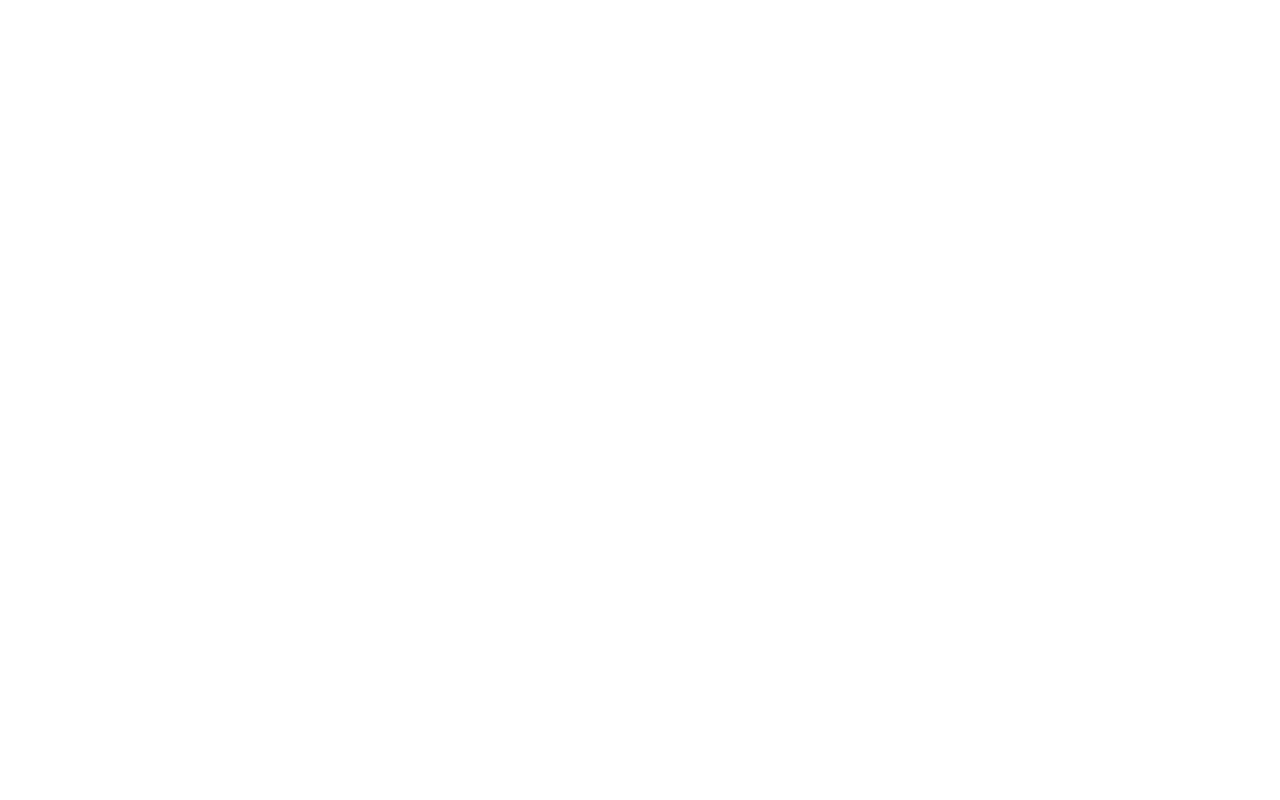
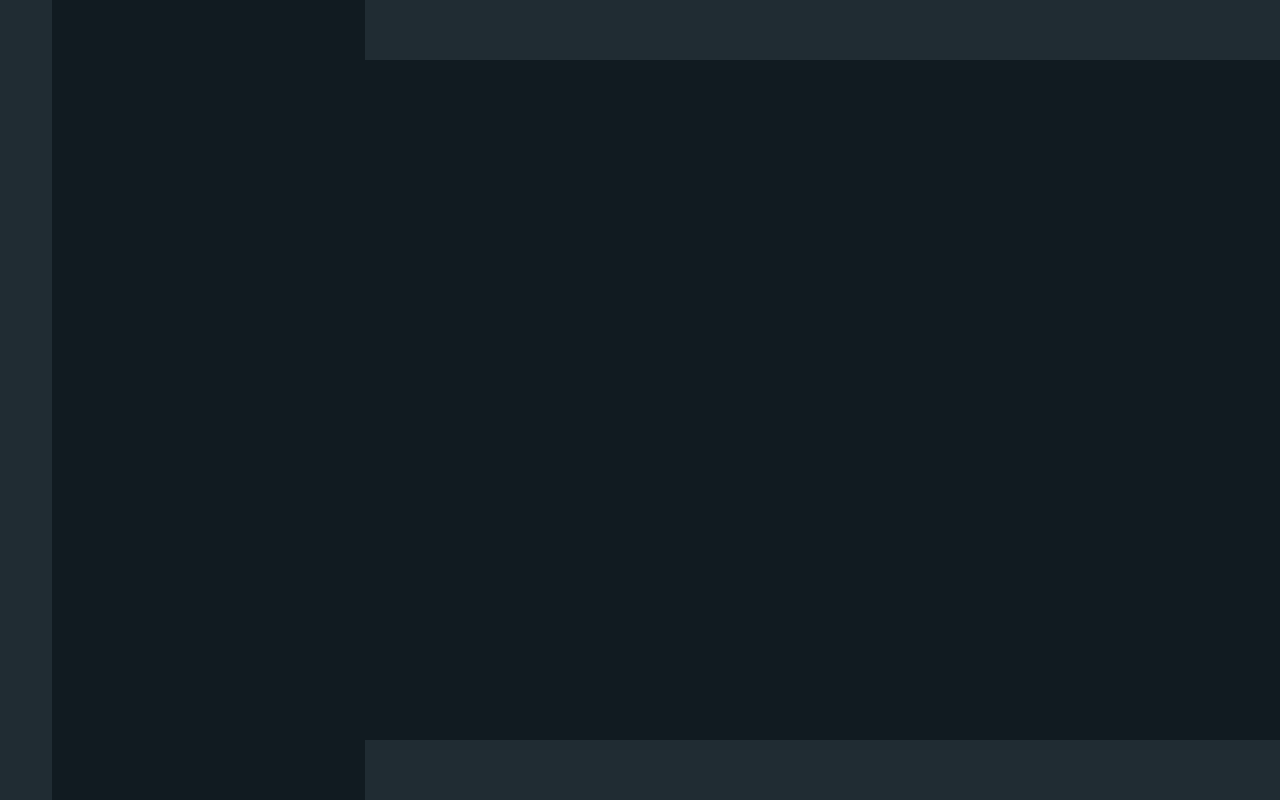
Before and after one commit to EdvanOAlves/17-API_WhatsappWeb_UI_Study, a plain HTML site: page index.html in a window 1280 px wide. Drawn offline with Linux system fonts and the light colour scheme.

Commit message:
style: adds space distribution for main areas

```diff
--- a/index.html
+++ b/index.html
@@ -5,13 +5,13 @@
     <meta charset="UTF-8">
     <meta name="viewport" content="width=device-width, initial-scale=1.0">
     <title>Zipt Zopt Wotts</title>
+    <link rel="stylesheet" href="./style.css">
 </head>
 
 <body>
     <aside>
         <nav class="navbar"></nav>
         <section class="contact-list"></section>
-
     </aside>
     <main class="chat">
         <header class="contact-header">
--- /dev/null
+++ b/style.css
@@ -0,0 +1,57 @@
+*{
+    padding: 0;
+    margin: 0;
+    box-sizing: border-box;
+}
+
+:root{
+    --uicol-light : #202C33;
+    --uicol-dark: #111B21;
+}
+
+
+body{
+    height: 100vh;
+    width: 100vw;
+    display: flex;
+}
+
+aside{
+    flex-grow: 1;
+
+    display: flex;
+    background-color: tomato;
+}
+
+nav{
+    width: 60px;
+    height: 100%;
+    background-color: var(--uicol-light);
+}
+
+.contact-list{
+    width: 100%;
+    background-color: var(--uicol-dark);
+}
+
+
+main{
+    flex-grow: 3;
+    display: flex;
+    flex-direction: column;
+}
+
+.contact-header{
+    height: 60px;
+    background-color: var(--uicol-light);
+}
+
+.chat-body{
+    flex-grow: 1;
+    background-color: var(--uicol-dark);
+}
+
+.chat-footer{
+    height: 60px;
+    background-color: var(--uicol-light);
+}
```
